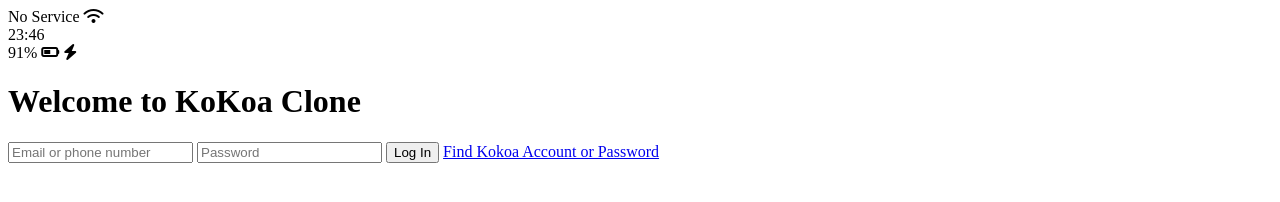
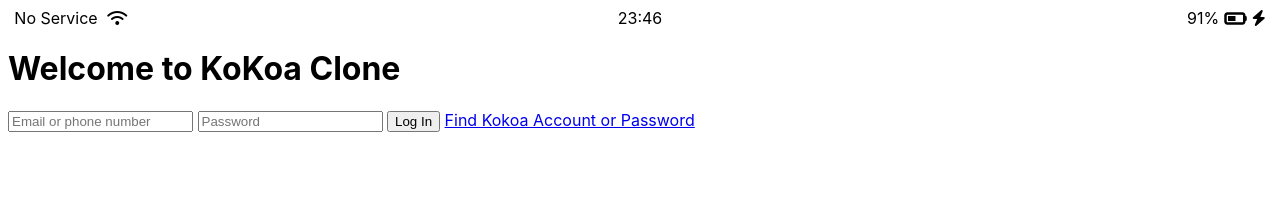
Before and after one commit to halfhalfchicken/kokoa-clone-2022, a plain HTML site: page index.html in a window 1280 px wide. Drawn offline with Linux system fonts and the light colour scheme.

Commit message:
added styles.css and status bar edited

```diff
--- /dev/null
+++ b/css/styles.css
@@ -0,0 +1,31 @@
+body {
+    font-family: -apple-system, BlinkMacSystemFont, 'Segoe UI', Roboto, Oxygen, Ubuntu, Cantarell, 'Open Sans', 'Helvetica Neue', sans-serif;
+}
+
+.status-bar {
+    display: flex;
+    justify-content: center;
+}
+
+.status-bar__column {
+    width: 33%;
+}
+
+.status-bar__column:first-child span {
+    margin-right: 5px;
+}
+
+.status-bar__column:nth-child(2) {
+    display: flex;
+    justify-content: center;
+}
+
+.status-bar__column:last-child {
+    display: flex;
+    justify-content: flex-end;
+    align-items: center;
+}
+
+.status-bar__column .fa-battery-half {
+    margin: 0px 5px;
+}
--- a/index.html
+++ b/index.html
@@ -1,12 +1,13 @@
 <!DOCTYPE html>
 <html lang="en">
 <head>
+    <link rel="stylesheet" href="css/styles.css">
     <meta charset="UTF-8">
     <meta name="viewport" content="width=device-width, initial-scale=1.0">
     <title>Welcome to Kokoa Clone</title>
 </head>
 <body>
-    <div id="status-bar">
+    <div class="status-bar">
         <div class="status-bar__column">
             <span>No Service</span>
             <i class="fas fa-wifi"></i>
@@ -16,7 +17,7 @@
         </div>
         <div class="status-bar__column">
             <span>91%</span>
-            <i class="fas fa-battery-half"></i>
+            <i class="fas fa-battery-half fa-lg"></i>
             <i class="fas fa-bolt"></i>
         </div>
     </div>
```
